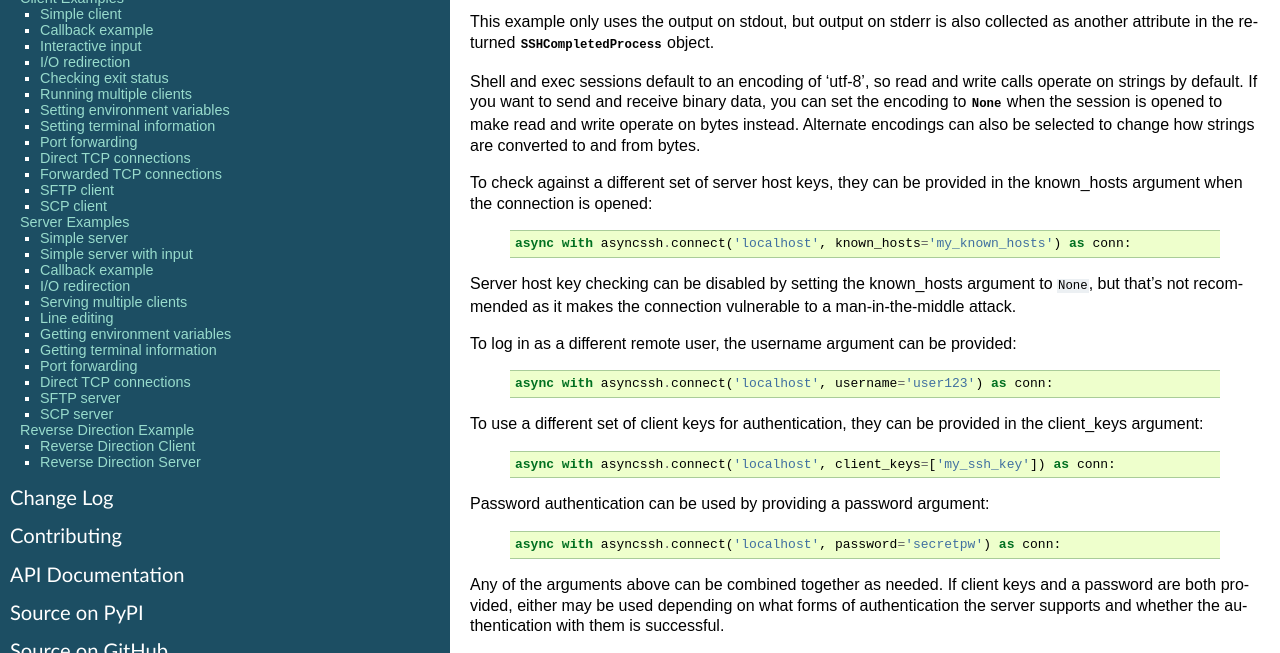
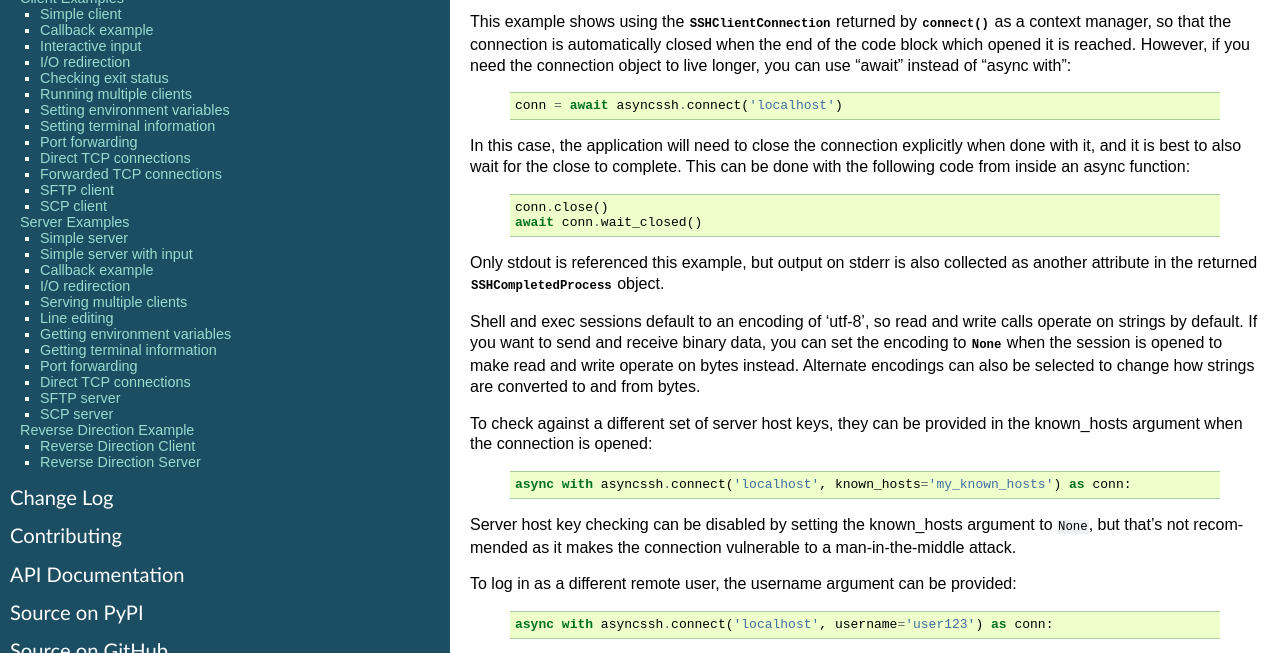
Before and after one commit to ronf/asyncssh, a Sphinx documentation site: the page built from docs/index.rst, in a window 1280 px wide and 900 px high, scrolled down 3267 px, cut to the strip 247-900 px from the top of the window. Built offline with Sphinx 7.4.7, drawn with Linux system fonts in a browser that asks for light colours.

Commit message:
Add an example of using "await" instead of "async with"
This commit adds an example of using "await" instead of "async with"
when opening a new SSHClientConnection. This is useful when you have
code which wants to open a connection and return it without using it
right away. When using "async with", the connection is automatically
closed when the block is exited. Thanks go to Michael Davis for
suggesting this added documentation.

```diff
--- a/docs/index.rst
+++ b/docs/index.rst
@@ -29,7 +29,26 @@ key doesn't match.
       :literal:
       :start-line: 22
 
-This example only uses the output on stdout, but output on stderr is also
+This example shows using the :class:`SSHClientConnection` returned by
+:func:`connect()` as a context manager, so that the connection is
+automatically closed when the end of the code block which opened it is
+reached. However, if you need the connection object to live longer, you
+can use "await" instead of "async with":
+
+   .. code::
+
+     conn = await asyncssh.connect('localhost')
+
+In this case, the application will need to close the connection explicitly
+when done with it, and it is best to also wait for the close to complete.
+This can be done with the following code from inside an async function:
+
+   .. code::
+
+     conn.close()
+     await conn.wait_closed()
+
+Only stdout is referenced this example, but output on stderr is also
 collected as another attribute in the returned :class:`SSHCompletedProcess`
 object.
 
```
